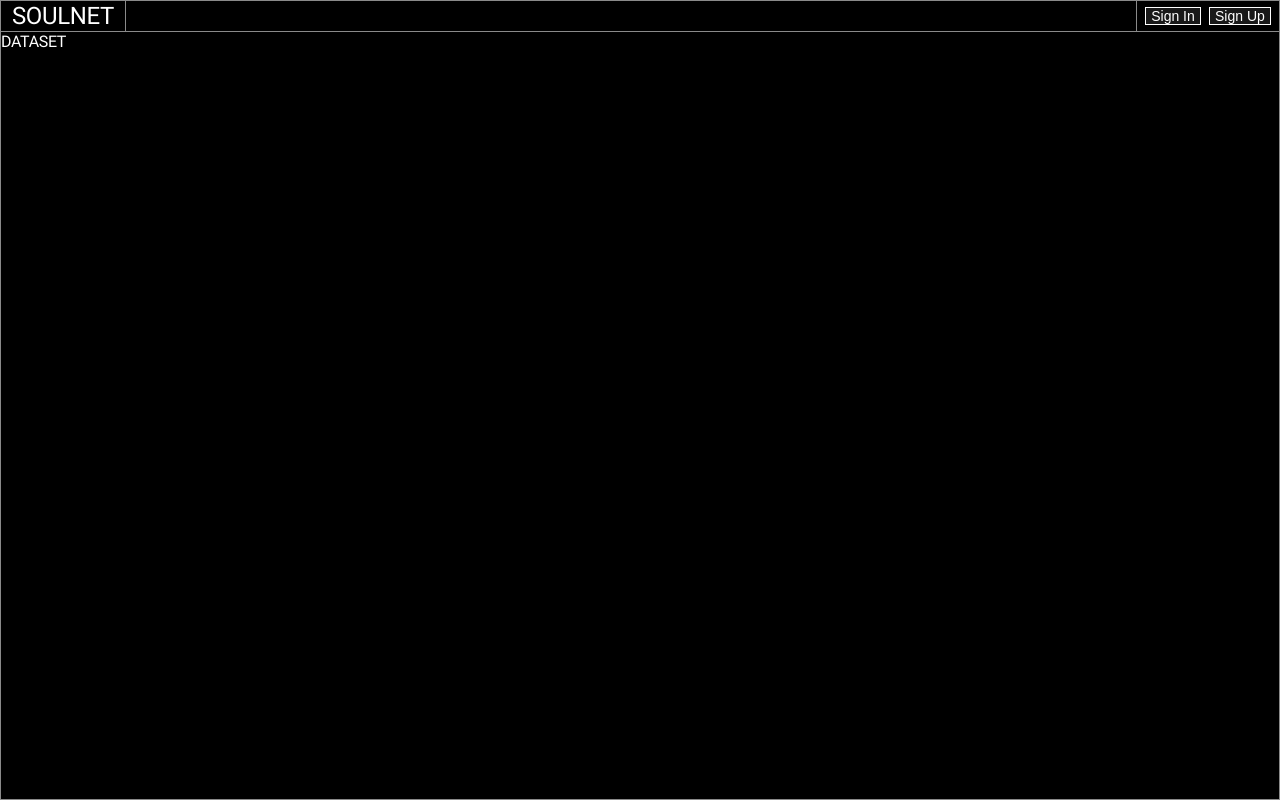
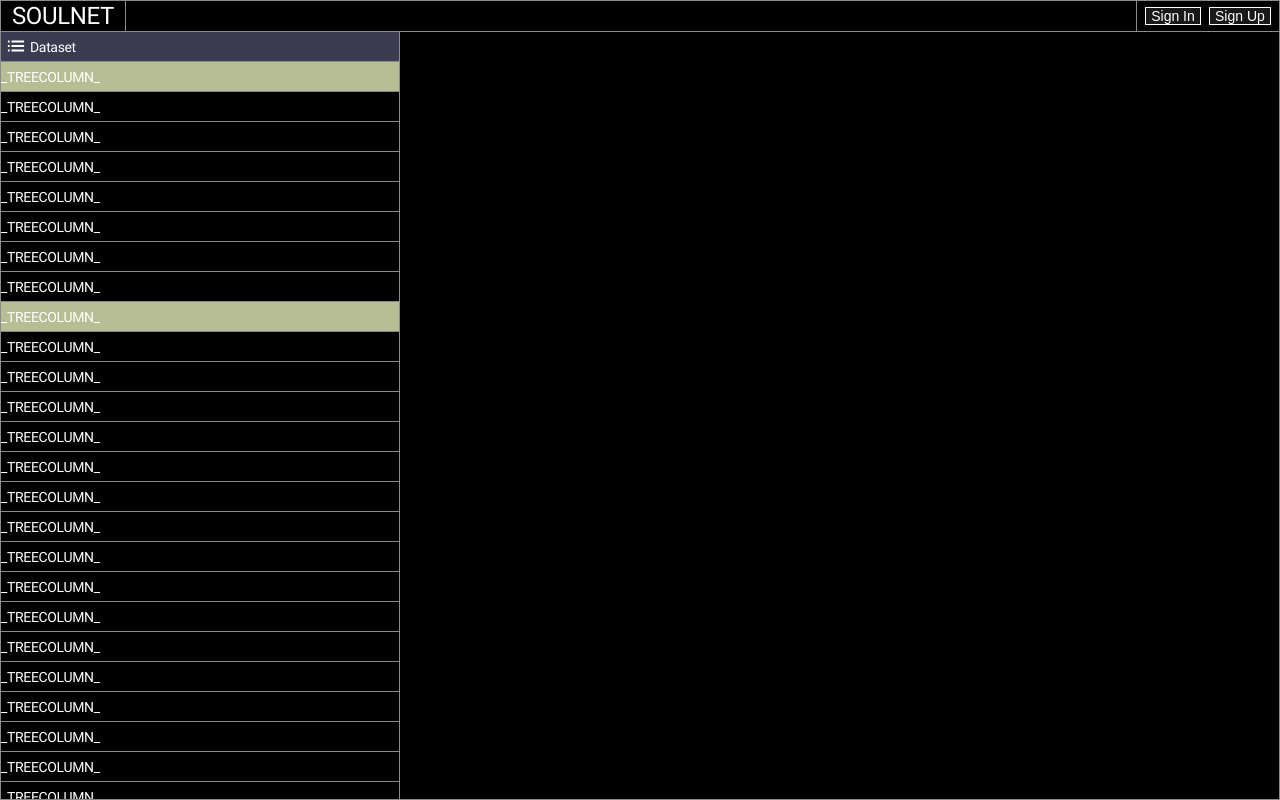
Before and after one commit to bigsoul/soulnet, a React (Create React App) app in the folder frontend/: page /dataset in a window 1280 px wide. Built offline with nearby package versions, Linux system fonts and the light colour scheme; no server answers.

Commit message:
Add tree

```diff
--- a/frontend/src/components/Content/ContentDataset.tsx
+++ b/frontend/src/components/Content/ContentDataset.tsx
@@ -1,5 +1,10 @@
 import Content from "../Content";
+import Tree from "../Tree/Tree";
 
-const ContentDataset = () => <Content>DATASET</Content>;
+const ContentDataset = () => (
+	<Content>
+		<Tree />
+	</Content>
+);
 
 export default ContentDataset;
--- /dev/null
+++ b/frontend/src/components/Tree/Tree.tsx
@@ -0,0 +1,75 @@
+import styled from "styled-components";
+import TreeBranch from "./TreeBranch";
+import TreeHeader from "./TreeHeader";
+import TreeItem from "./TreeItem";
+
+const TreeDiv = styled.div`
+	width: 398px;
+	height: 100%;
+	border-right: 1px solid #8a8a8a;
+	font-size: 14px;
+	overflow-y: scroll;
+	&::-webkit-scrollbar {
+		width: 0px;
+	}
+	scrollbar-width: none;
+`;
+
+const Tree = () => (
+	<TreeDiv>
+		<TreeHeader />
+		<TreeBranch />
+		<TreeItem />
+		<TreeItem />
+		<TreeItem />
+		<TreeItem />
+		<TreeItem />
+		<TreeItem />
+		<TreeItem />
+		<TreeBranch />
+		<TreeItem />
+		<TreeItem />
+		<TreeItem />
+		<TreeItem />
+		<TreeItem />
+		<TreeItem />
+		<TreeItem />
+		<TreeItem />
+		<TreeItem />
+		<TreeItem />
+		<TreeItem />
+		<TreeItem />
+		<TreeItem />
+		<TreeItem />
+		<TreeItem />
+		<TreeItem />
+		<TreeItem />
+		<TreeItem />
+		<TreeItem />
+		<TreeItem />
+		<TreeItem />
+		<TreeItem />
+		<TreeItem />
+		<TreeItem />
+		<TreeItem />
+		<TreeItem />
+		<TreeItem />
+		<TreeItem />
+		<TreeItem />
+		<TreeItem />
+		<TreeItem />
+		<TreeItem />
+		<TreeItem />
+		<TreeItem />
+		<TreeItem />
+		<TreeItem />
+		<TreeItem />
+		<TreeItem />
+		<TreeItem />
+		<TreeItem />
+		<TreeItem />
+		<TreeItem />
+	</TreeDiv>
+);
+
+export default Tree;
--- /dev/null
+++ b/frontend/src/components/Tree/TreeBranch.tsx
@@ -0,0 +1,18 @@
+import styled from "styled-components";
+import TreeColumn from "./TreeColumn";
+
+const TreeBranchDiv = styled.div`
+	height: 29px;
+	background-color: #b8be93;
+	border-bottom: 1px solid #8a8a8a;
+	display: flex;
+	align-items: center;
+`;
+
+const TreeBranch = () => (
+	<TreeBranchDiv>
+		<TreeColumn />
+	</TreeBranchDiv>
+);
+
+export default TreeBranch;
--- /dev/null
+++ b/frontend/src/components/Tree/TreeColumn.tsx
@@ -0,0 +1,7 @@
+import styled from "styled-components";
+
+const TreeColumnDiv = styled.div``;
+
+const TreeColumn = () => <TreeColumnDiv>_TREECOLUMN_</TreeColumnDiv>;
+
+export default TreeColumn;
--- /dev/null
+++ b/frontend/src/components/Tree/TreeHeader.tsx
@@ -0,0 +1,27 @@
+import styled from "styled-components";
+import { ReactComponent as Svg } from "./../../assets/svg/tree-list.svg";
+
+const TreeHeaderDiv = styled.div`
+	height: 29px;
+	background-color: #3b3b51;
+	border-bottom: 1px solid #8a8a8a;
+	display: flex;
+	align-items: center;
+`;
+
+const SvgStyled = styled(Svg)`
+	width: 18px;
+	height: 18px;
+	margin-top: -1px;
+	margin-left: 6px;
+	margin-right: 5px;
+`;
+
+const TreeHeader = () => (
+	<TreeHeaderDiv>
+		<SvgStyled />
+		Dataset
+	</TreeHeaderDiv>
+);
+
+export default TreeHeader;
--- /dev/null
+++ b/frontend/src/components/Tree/TreeItem.tsx
@@ -0,0 +1,17 @@
+import styled from "styled-components";
+import TreeColumn from "./TreeColumn";
+
+const TreeItemDiv = styled.div`
+	height: 29px;
+	border-bottom: 1px solid #8a8a8a;
+	display: flex;
+	align-items: center;
+`;
+
+const TreeItem = () => (
+	<TreeItemDiv>
+		<TreeColumn />
+	</TreeItemDiv>
+);
+
+export default TreeItem;
```
Also changed, not shown: frontend/src/assets/svg/tree-list.svg (added).
